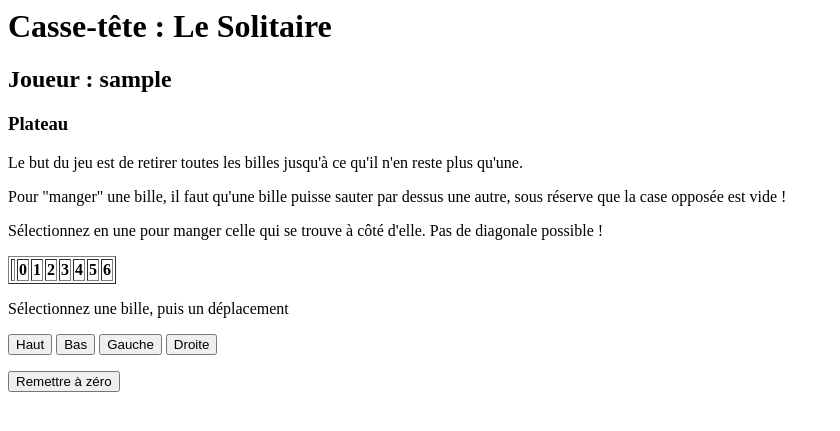
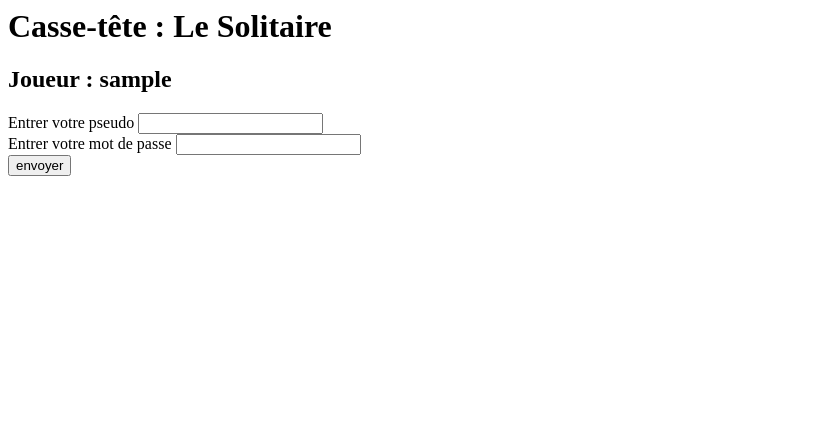
Before and after one commit to Gaderr/serv_web_miniproj, a PHP site: page /index.php in a window 1280 px wide. Shown: the top 431 px of the page, without its empty margins (0-840 px from the left). Run offline with PHP 8.4, Linux system fonts and the light colour scheme; the visitor is signed in with stand-in values (Sample User, id 1); data that the repository does not hold is empty.

Commit message:
Méthode de connexion

```diff
--- a/config/config.php
+++ b/config/config.php
@@ -13,9 +13,6 @@ define("PATH_METIER",HOME_SITE."/metier");
 
 
 // données pour la connexion au sgbd
-
-// remplacer les X par vos identifiants de connexion à mysql
-
 define("HOST","localhost");
 define("BD","E164968N");
 define("LOGIN","E164968N");
--- a/controleur/controleurAuthentification.php
+++ b/controleur/controleurAuthentification.php
@@ -15,6 +15,7 @@ class ControleurAuthentification
 
   function accueil()
   {
+    $this->vue->menu();
     $this->vue->vueLogin();
   }
 
@@ -66,16 +67,7 @@ class ControleurAuthentification
 
   function checkAuth($pseudo, $passw)
   {
-    if($this->modele->checkAuth($pseudo, $passw))
-    {
-      $_SESSION["auth"] = true;
-      $_SESSION["pseudo"] = $pseudo;
-      return true;
-    }
-    else
-    {
-      return false;
-    }
+    return $this->modele->checkAuth($pseudo, $passw);
   }
 }
 ?>
--- a/controleur/routeur.php
+++ b/controleur/routeur.php
@@ -14,39 +14,38 @@ class Routeur
   // Traite une requête entrante
   public function routerRequete()
   {
-    /*if($_SESSION["auth"] == false) //Le cookie est inexistant
-    {
+    //Authentification
     if(isset($_POST['pseudo']) && isset($_POST['passw'])) //Le formulaire a été envoyé;
     {
       $pseudo = $_POST['pseudo'];
       $mdp = $_POST['passw'];
-        if($this->ctrlAuthentification->checkAuth($pseudo, $mdp)) //vérif login
+      if($this->ctrlAuthentification->checkAuth($pseudo, $mdp))
       {
-          $this->ctrlAuthentification->affPlateau(); //TODO Afficher le plateau
-          $prompt = true;
-        }
-        else //Erreur
-        {
-          echo "Problème d'authentification";
+        $_SESSION["auth"] = true;
+        $_SESSION["pseudo"] = $pseudo;
       }
     }
-      else //Le formulaire n'a pas été envoyé
+
+    //vérif Authentification
+    if($_SESSION["auth"] == false)
     {
       $this->ctrlAuthentification->accueil();
+      $_SESSION["chxdep"] = false;
+      unset($_POST['pseudo']);
+      unset($_POST['passw']);
     }
-    }
-    else //Le cookie existe
+    else
     {
-      $this->ctrlAuthentification->affPlateau(); //TODO Afficher le plateau
-    }*/
-
+      //Reinitialiser la partie
       if(isset($_POST["reset_post"]))
       {
         $this->ctrlAuthentification->askInit();
       }
 
+      //Choix de la bille de départ
       if($_SESSION["chxdep"] == false)
       {
+        //Bille choisie
         if(isset($_POST["case"]))
         {
           $this->ctrlAuthentification->askStartPlateau();
@@ -61,6 +60,7 @@ class Routeur
       }
       else
       {
+        //Une bille et une direction ont été choisis
         if(isset($_POST["direction"]) && isset($_POST['case']))
         {
           switch ($_POST["direction"])
@@ -83,7 +83,6 @@ class Routeur
         $this->ctrlAuthentification->affActionsJeu();
       }
     }
-
-  //TODO Traitement des actions sur le plateau
+  }
 }
 ?>
--- a/modele/modele.php
+++ b/modele/modele.php
@@ -41,9 +41,10 @@ class Modele
       }
     }
 
-    if(!isset($_SESSION["plateau"]))
+    if(!isset($_SESSION["plateau"]) && !isset($_SESSION["billes"]))
     {
-      $_SESSION["plateau"] = $plateau; //TODO Utiliser une variable de session pour le plateau dans le reste des classes
+      $_SESSION["plateau"] = $plateau;
+      $_SESSION["billes"] = 33;
     }
 
     //résultat :
@@ -58,7 +59,7 @@ class Modele
     //  v
     //  axe Y
 
-    /*try
+    try
     {
       $chaine="mysql:host=".HOST.";dbname=".BD;
       $this->connexion = new PDO($chaine,LOGIN,PASSWORD);
@@ -68,7 +69,7 @@ class Modele
     {
       $exception=new ConnexionException("problème de connexion à la base");
       throw $exception;
-    }*/
+    }
   }
 
   //Sélection de la première bille à supprimer pour commencer à jouer
@@ -78,7 +79,7 @@ class Modele
     $posy = (int) $_POST["case"][1];
     $_SESSION["plateau"][$posy][$posx] = 'u';
     $_SESSION["chxdep"] = true;
-    //$_SESSION["reinit"] = true;
+    $_SESSION["billes"]--;
   }
 
   //relancer une partie / reinitialiser le plateau
@@ -151,6 +152,16 @@ class Modele
     }
   }
 
+  public function calcVict()
+  {
+
+  }
+
+  //TODO Méthode calcul de victoire
+  //TODO Méthode calcul de défaite
+  //TODO Feuille de style
+  //TODO Messages d'erreur
+
   //Déconnexion de la base
   public function deconnexion()
   {
--- a/vue/vue.php
+++ b/vue/vue.php
@@ -1,28 +1,8 @@
 <?php
 //require_once PATH_METIER."/Message.php";
-
+//header("Content-type: text/html; charset=utf-8");
 class Vue
 {
-  function vueLogin()
-  {
-    header("Content-type: text/html; charset=utf-8");
-    ?>
-    <html>
-    <head>
-      <meta http-equiv="Content-Type" content="text/html; charset=UTF-8" />
-    </head>
-    <body>
-    <h1>Solitaire</h1>
-    <form method="post" action="index.php">
-    Entrer votre pseudo  <input type="text" name="pseudo"/>
-    </br>
-    Entrer votre mot de passe  <input type="text" name="passw"/>
-    </br>
-    <input type="submit" name="soumettre" value="envoyer"/>
-    </form>
-    <?php
-  }
-
   function menu()
   {
     ?>
@@ -44,6 +24,19 @@ class Vue
       }
       ?>
     </h2>
+    <?php
+  }
+
+  function vueLogin()
+  {
+    ?>
+    <form method="post" action="index.php">
+    Entrer votre pseudo  <input type="text" name="pseudo"/>
+    </br>
+    Entrer votre mot de passe  <input type="text" name="passw"/>
+    </br>
+    <input type="submit" name="soumettre" value="envoyer"/>
+    </form>
     <?php
   }
 
```
Lines whose indentation alone changed are shown as unchanged.
